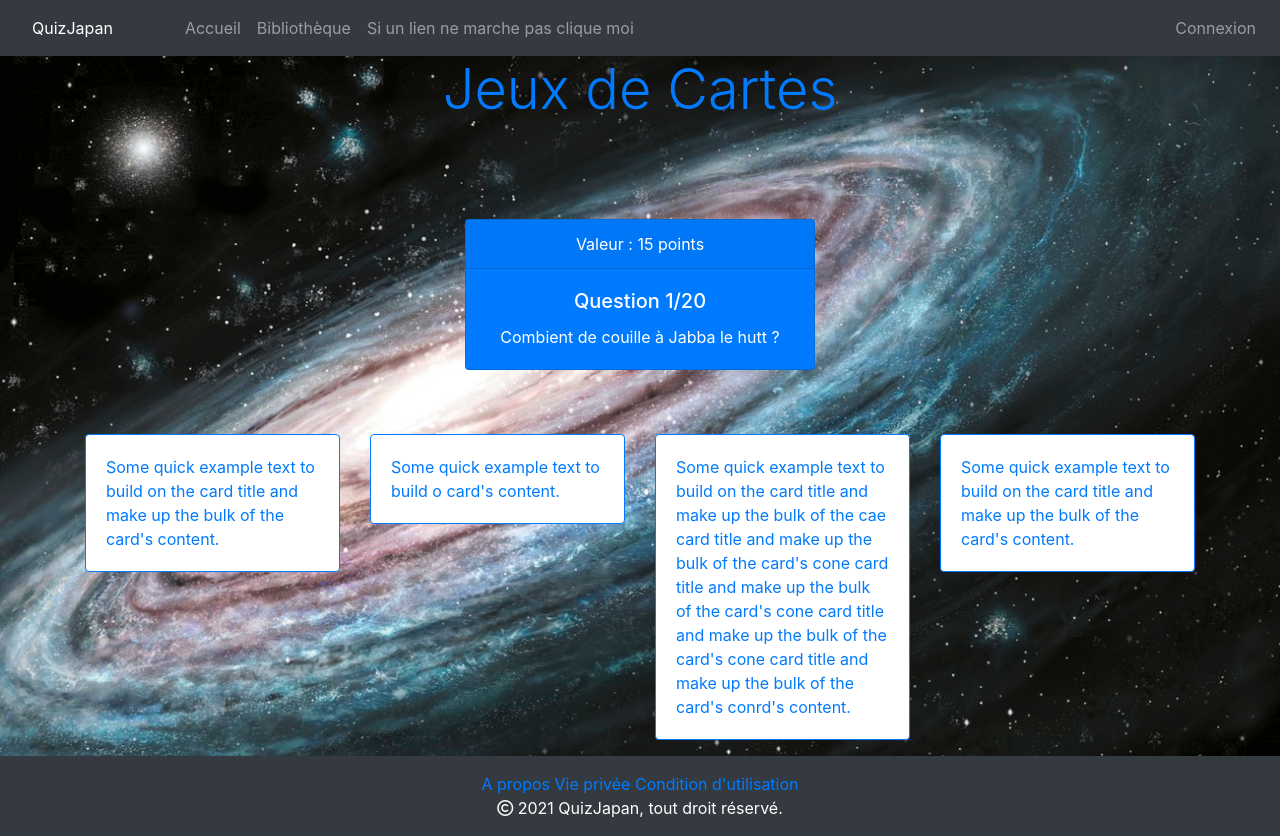
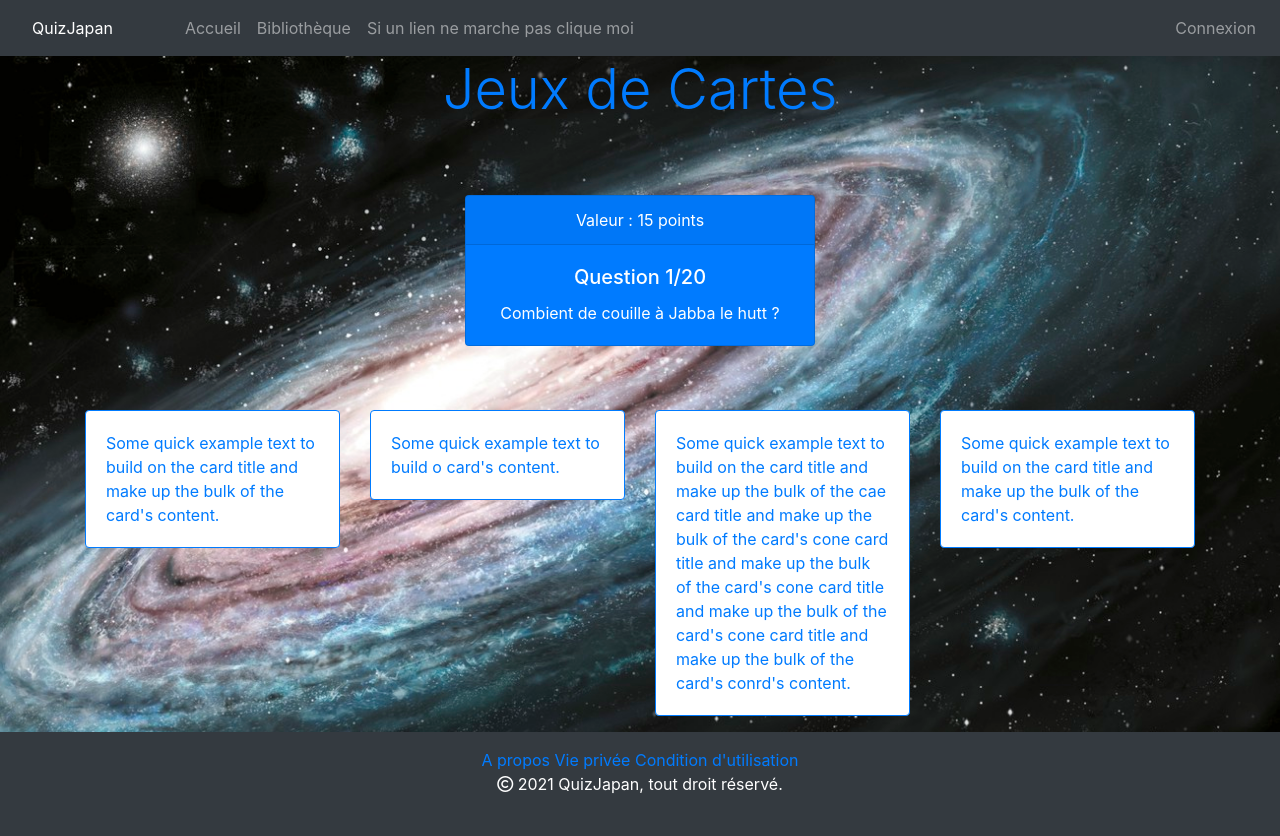
Before and after one commit to ImMiza/QuizJapan, a PHP site: page /card.php in a window 1280 px wide. After the commit the page ends 793 px from the top, so only its background shows below. Run offline with PHP 8.4, Linux system fonts and the light colour scheme; some libraries are stand-ins or nearby versions.

Commit message:
reparation

```diff
--- a/public/Css/template.css
+++ b/public/Css/template.css
@@ -7,6 +7,7 @@ body {
     padding: 0;
     display: flex;
     flex-direction: column;
+    min-height: 100vh;
 }
 
 main {
--- a/vue/card.php
+++ b/vue/card.php
@@ -16,7 +16,7 @@
             <div class="container">
                 <div class="row mt-5">
                     <div class="col"></div>
-                    <div class="col mt-5 mb-5 text-center">
+                    <div class="col mt-4 mb-5 text-center">
                         <div class="card text-white bg-primary mb-3" style="max-width: 48rem;">
                             <div class="card-header">Valeur : 15 points</div>
                             <div class="card-body">
@@ -27,8 +27,7 @@
                     </div>
                     <div class="col"></div>
                 </div>
-                <div class="row">
-
+                <div id="playCard" class="row">
                     <div class="col-sm">
                         <div class="card border-primary mb-3" style="max-width: 18rem;">
                             <div class="card-body text-primary">
@@ -63,5 +62,20 @@
 
         <?php include_once('../public/template/footer.php'); ?>
 
+        <script>
+            const playCard = document.getElementById("playCard");
+
+            playCard.addEventListener("mouseover", cardOver);
+            playCard.addEventListener("mouseout", cardQuit);
+
+
+            function cardOver() {
+                document.getElementById("demo").style.color = "white";
+            }
+
+            function cardQuit() {
+                document.getElementById("demo").style.color = "black";
+            }
+        </script>
     </body>
 </html>
```
Also changed, not shown: vue/menuUtilisateur.php (added, +19 -0 lines).
